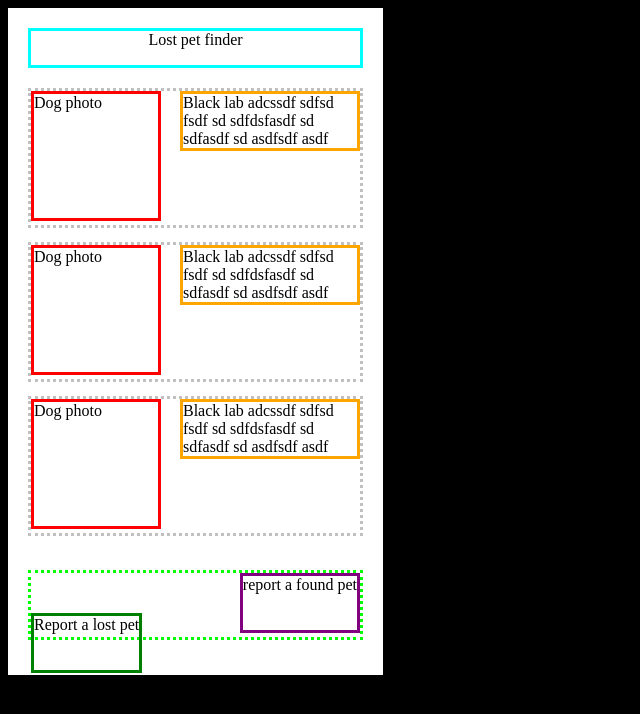
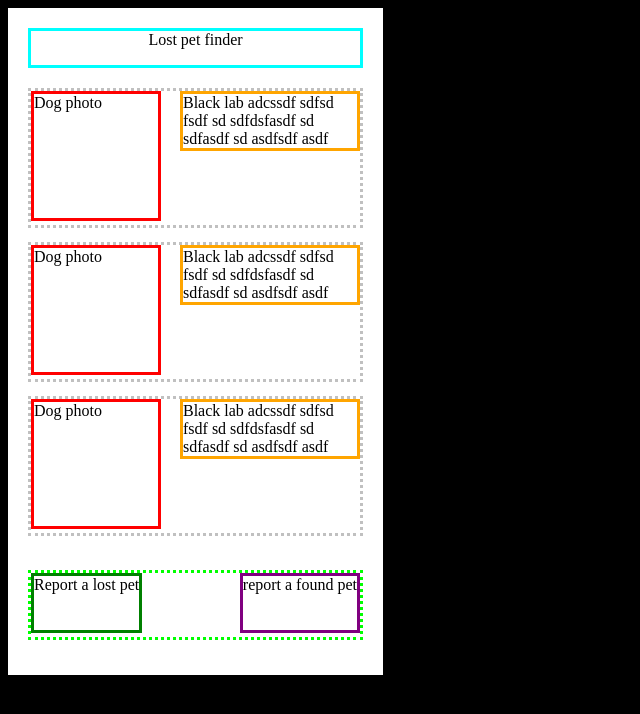
Before and after one commit to perrya24/soemging, a plain HTML site: page index.html in a window 1280 px wide. Shown: the whole page, without its empty margins (0-640 px from the left). Drawn offline with Linux system fonts and the light colour scheme.

Commit message:
Add files via upload

```diff
--- a/index.html
+++ b/index.html
@@ -52,7 +52,7 @@
         #report-lost {
           border-style: solid;
           border-color: green;
-          top: 40px;
+          top: 0px;
           height: 60px;
           float: left;
         }
```
